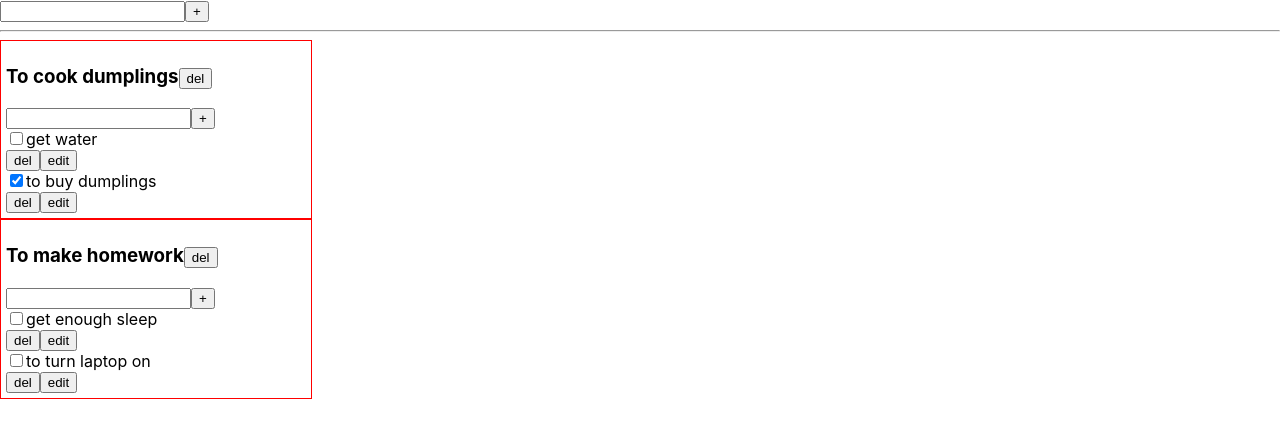
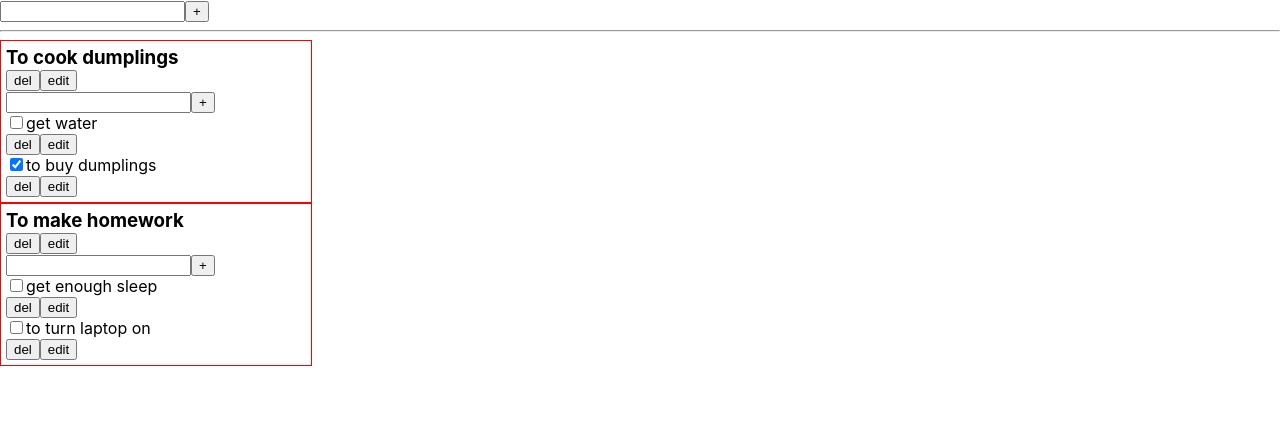
Before and after one commit to mabar84/task-manager, a React (Create React App) app: page / in a window 1280 px wide. Shown: the top 438 px of the page. Built offline with nearby package versions, Linux system fonts and the light colour scheme.

Commit message:
changeTaskListTitleAC added

```diff
--- a/src/components/add-item-forn/AddItemForm.tsx
+++ b/src/components/add-item-forn/AddItemForm.tsx
@@ -5,6 +5,7 @@ type AddItemFormPropsType = {
 }
 
 const AddItemForm: React.FC<AddItemFormPropsType> = (props) => {
+    console.log('AddItemForm')
 
     const [title, setTitle] = useState('')
 
--- a/src/components/task-list/TaskList.tsx
+++ b/src/components/task-list/TaskList.tsx
@@ -1,5 +1,5 @@
-import React from 'react';
-import {removeTaskListAC, TaskListType} from '../../state/task-list-reducer';
+import React, {ChangeEvent, useState} from 'react';
+import {changeTaskListTitleAC, removeTaskListAC, TaskListType} from '../../state/task-list-reducer';
 import {Task} from '../task/Task';
 import AddItemForm from '../add-item-forn/AddItemForm';
 import {useDispatch} from 'react-redux';
@@ -11,17 +11,31 @@ type TaskListPropsType = {
 export const TaskList: React.FC<TaskListPropsType> = (props) => {
     console.log('TaskList')
     const {id, title, tasks} = props.taskList
+    const [editMode, setEditMode] = useState(false)
+    const [value, setValue] = useState(title)
+
     const dispatch = useDispatch()
+
+    const editTaskList = () => setEditMode(true)
+    const saveTaskList = () => {
+        setEditMode(false)
+        dispatch(changeTaskListTitleAC(id, value))
+    }
+    const onChangeInputHandler = (e: ChangeEvent<HTMLInputElement>) => setValue(e.currentTarget.value)
+
 
     const removeTaskList = () => dispatch(removeTaskListAC(id))
 
     return (
         <div style={{border: '1px solid red', width: '300px', padding: '5px'}}>
-            <h3>
-                {title}
-                <button onClick={removeTaskList}>del</button>
-                {/*<button onClick={editTaskListTitle}>edit</button>*/}
-            </h3>
+            {editMode
+                ? <div>
+                    <input onChange={onChangeInputHandler} value={value} autoFocus/>
+                </div>
+                : <h3 style={{margin: '0'}}>{title}</h3>}
+            <button onClick={removeTaskList}>del</button>
+            {editMode ? <button onClick={saveTaskList}>save</button>
+                : <button onClick={editTaskList}>edit</button>}
             <AddItemForm callBack={() => {
             }}/>
             {tasks.map(t => <Task key={t.id} task={t} taskListId={id}/>)}
--- a/src/components/task/Task.tsx
+++ b/src/components/task/Task.tsx
@@ -8,6 +8,8 @@ export type TaskPropsType = {
 }
 
 export const Task: React.FC<TaskPropsType> = (props) => {
+    console.log('Task')
+
     const {id, text, isFinished} = props.task
     const [editMode, setEditMode] = useState(false)
     const [value, setValue] = useState(text)
@@ -40,7 +42,6 @@ export const Task: React.FC<TaskPropsType> = (props) => {
             <button onClick={removeTask}>del</button>
             {editMode ? <button onClick={saveTask}>save</button>
                 : <button onClick={editTask}>edit</button>}
-            <br/>
         </div>
     )
 }
--- a/src/state/task-list-reducer.ts
+++ b/src/state/task-list-reducer.ts
@@ -66,7 +66,7 @@ export const taskListReducer = (state: StateType = initialState, action: Actions
                 }
                 : tl)
         }
-        case 'CHANGE-TASK-TitLE': {
+        case 'CHANGE-TASK-TITLE': {
             return state.map(tl => tl.id === action.taskListId
                 ? {
                     ...tl, tasks: tl.tasks
@@ -74,6 +74,11 @@ export const taskListReducer = (state: StateType = initialState, action: Actions
                             ? {...t, text: action.title}
                             : t)
                 }
+                : tl)
+        }
+        case 'CHANGE-TASK-LIST-TITLE': {
+            return state.map(tl => tl.id === action.taskListId
+                ? {...tl, title: action.title}
                 : tl)
         }
         default:
@@ -101,7 +106,7 @@ export type TaskType = {
 
 export type StatusType = 'all' | 'in progress' | 'finished'
 
-export type PriorityType = 'normal' | 'medium' | 'high'
+// export type PriorityType = 'normal' | 'medium' | 'high'
 
 type ActionsType =
     | ReturnType<typeof removeTaskAC>
@@ -109,6 +114,7 @@ type ActionsType =
     | ReturnType<typeof changeTaskStatusAC>
     | ReturnType<typeof changeTaskTitleAC>
     | ReturnType<typeof addTaskListAC>
+    | ReturnType<typeof changeTaskListTitleAC>
 
 export const removeTaskAC = (taskListId: number, taskId: number) => ({type: 'REMOVE-TASK' as const, taskListId, taskId})
 export const removeTaskListAC = (taskListId: number) => ({type: 'REMOVE-TASK-LIST' as const, taskListId})
@@ -121,15 +127,13 @@ export const changeTaskStatusAC = (taskListId: number, taskId: number, isFinishe
     isFinished
 })
 export const changeTaskTitleAC = (taskListId: number, taskId: number, title: string) => ({
-    type: 'CHANGE-TASK-TitLE' as const,
+    type: 'CHANGE-TASK-TITLE' as const,
     taskListId,
     taskId,
     title
 })
-
-
-// export const editTaskListTitle = (taskListId: number, title: string) => ({
-//     type: 'EDIT-TASK-LIST-TITLE' as const,
-//     taskListId,
-//     title
-// })
+export const changeTaskListTitleAC = (taskListId: number, title: string) => ({
+    type: 'CHANGE-TASK-LIST-TITLE' as const,
+    taskListId,
+    title
+})
```
